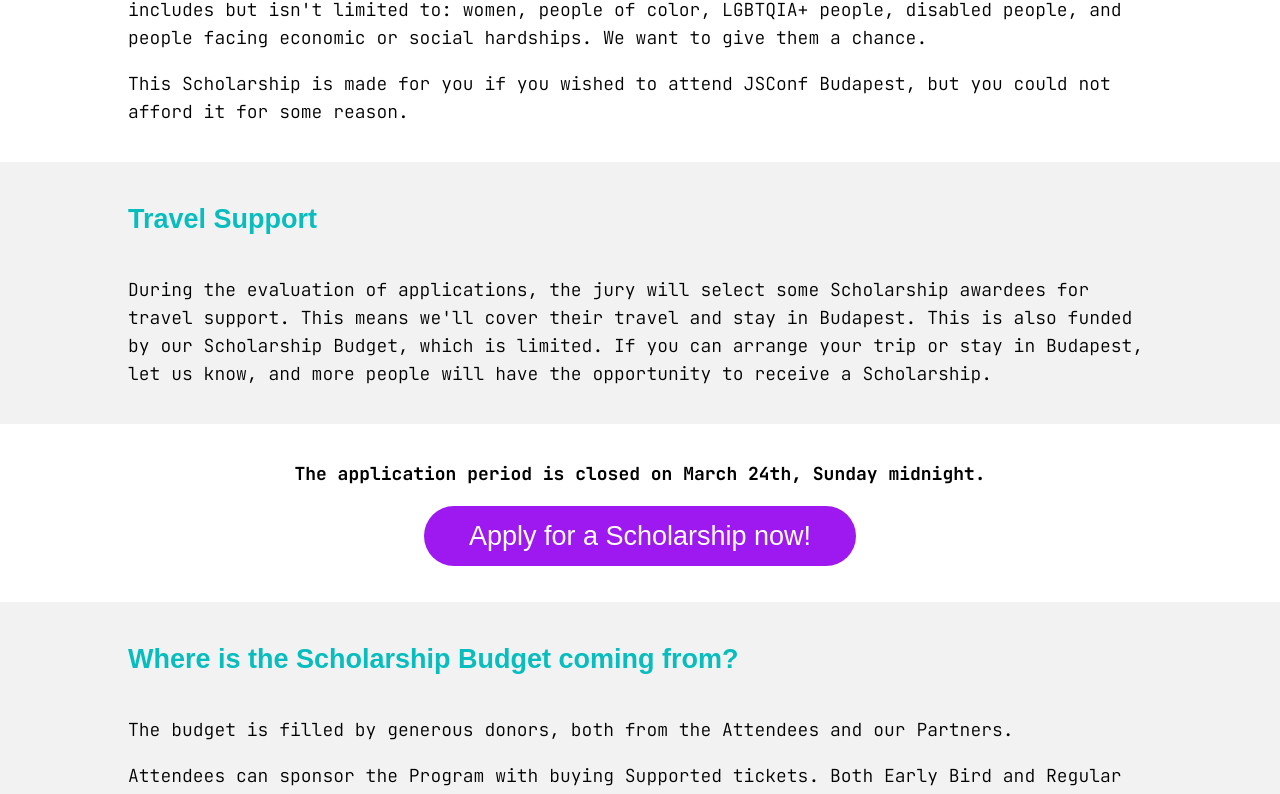
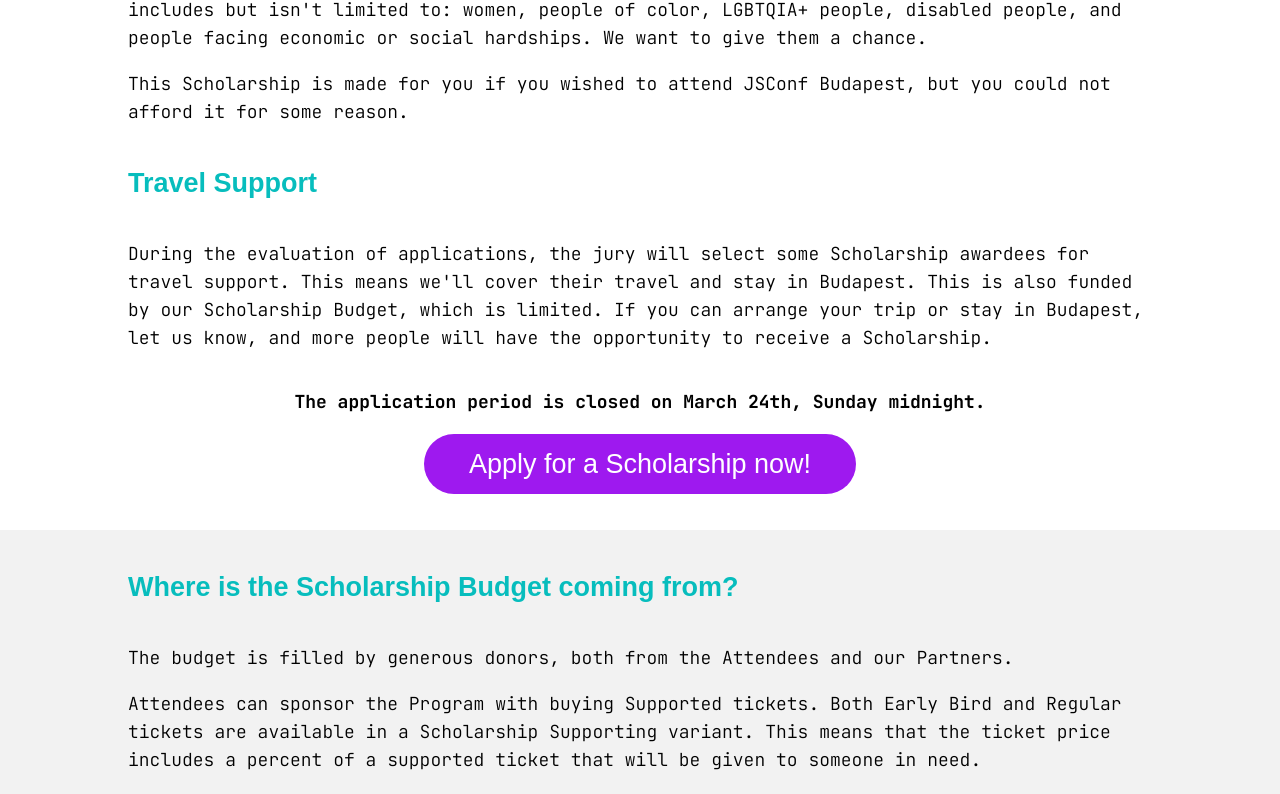
Before and after one commit to JSConfBp/2024.jsconfbp.com, a Next.js app: page /scholarship in a window 1280 px wide. Shown: the part 823-1617 px from the top of the page. Built offline with nearby package versions, Linux system fonts and the light colour scheme; a web font is replaced by a local one.

Commit message:
small fix for colored sections

```diff
--- a/pages/scholarship.tsx
+++ b/pages/scholarship.tsx
@@ -33,9 +33,7 @@ function Scholarship() {
                     This Scholarship is made for you if you wished to attend JSConf
                     Budapest, but you could not afford it for some reason.
                 </p>
-            </ColoredSection>
 
-            <ColoredSection background="light-section">
                 <h2>Travel Support</h2>
 
                 <p>
@@ -46,9 +44,7 @@ function Scholarship() {
                     Budapest, let us know, and more people will have the opportunity to
                     receive a Scholarship.
                 </p>
-            </ColoredSection>
 
-            <ColoredSection>
                 <p className="text-center mt-2">
                     <strong>The application period is closed on March 24th, Sunday midnight.</strong>
                 </p>
```
